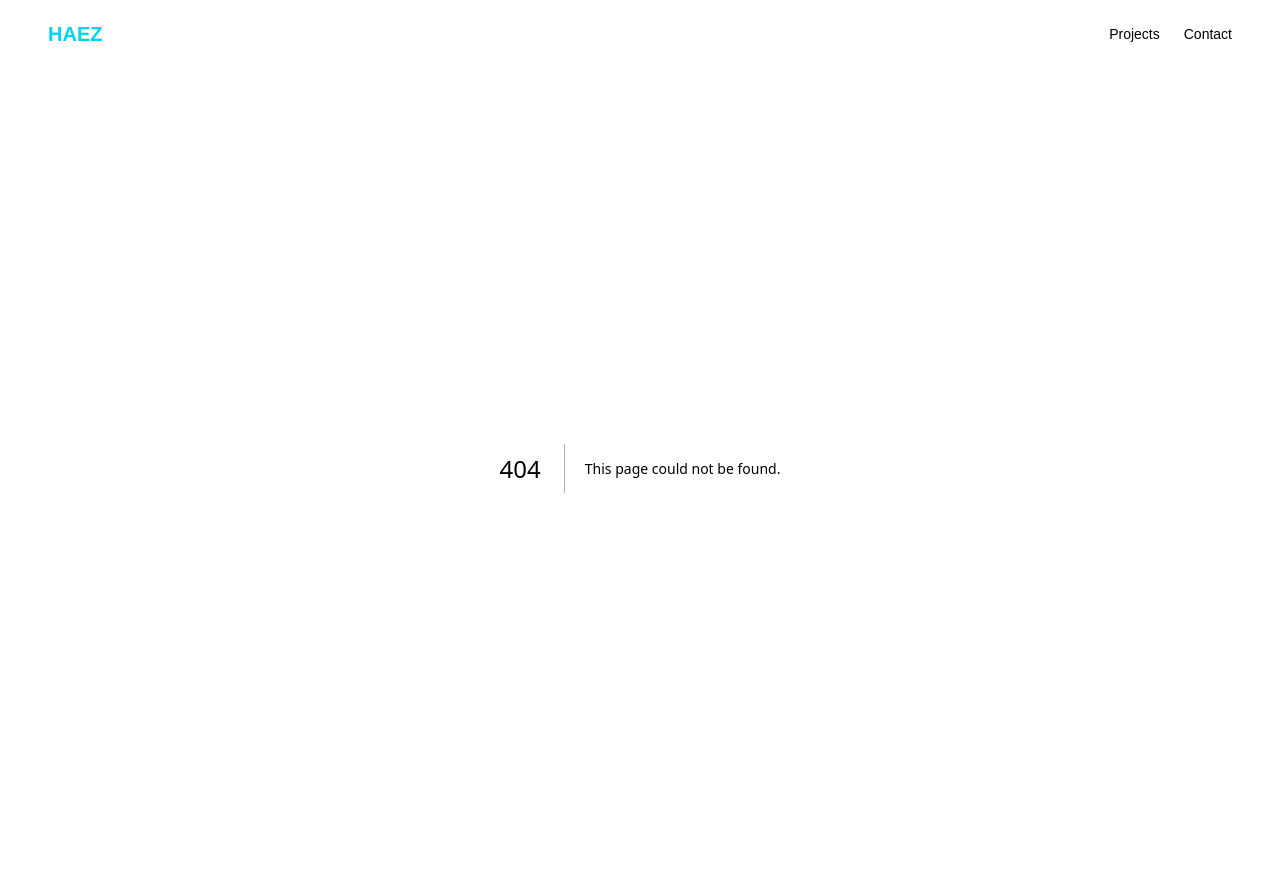
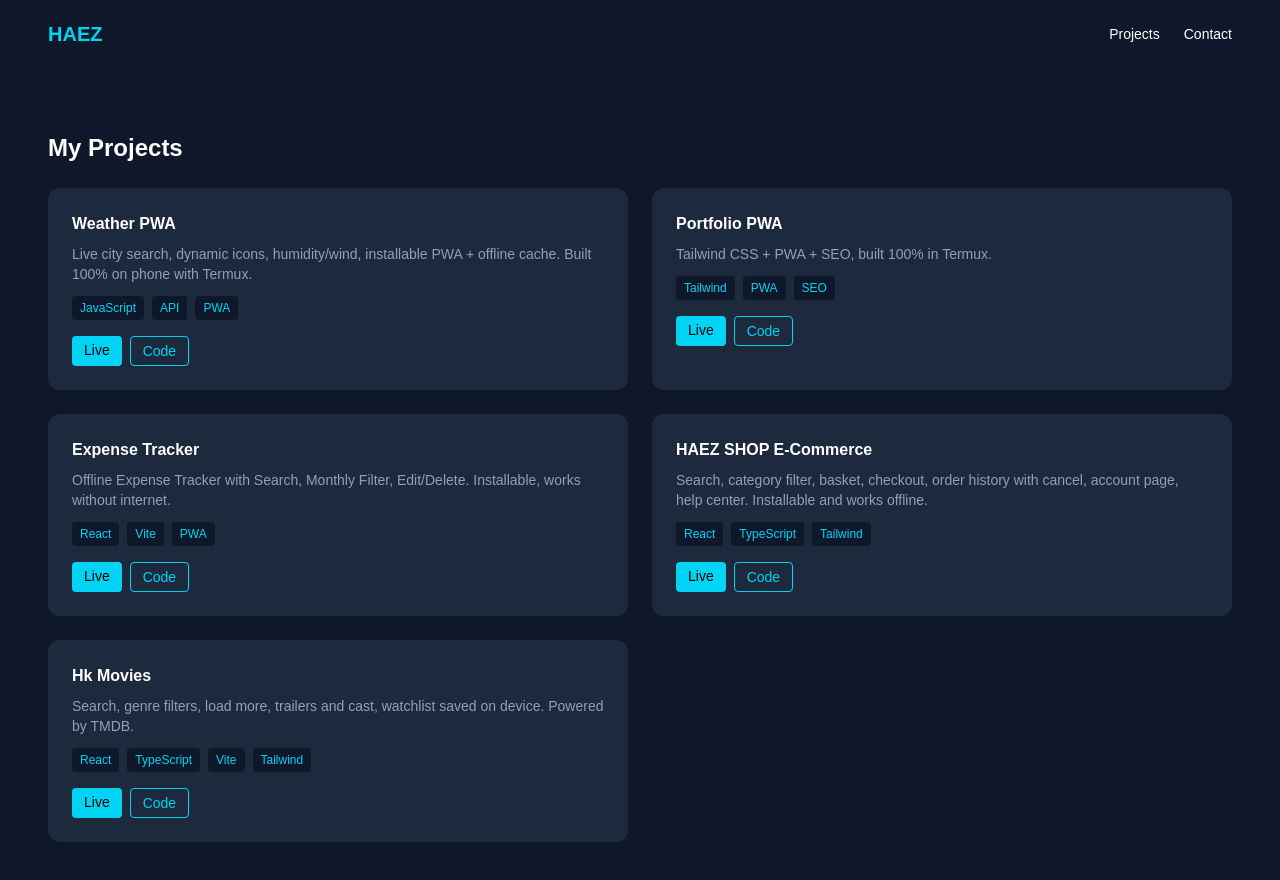
Before and after one commit to Haez0004/haez-portfolio, a Next.js app: page /projects in a window 1280 px wide. Before the commit this address had no page. Shown: the top 880 px of the page. Built offline with nearby package versions, Linux system fonts and the light colour scheme.

Commit message:
feat: projects page with typed data and cards

```diff
--- /dev/null
+++ b/app/projects/page.tsx
@@ -0,0 +1,15 @@
+import ProjectCard from "@/components/ProjectCard"
+import { projects } from "@/data/projects"
+
+export default function ProjectsPage() {
+  return (
+    <section className="max-w-7xl mx-auto px-6 md:px-12 py-16">
+      <h1 className="text-2xl font-bold mb-6">My Projects</h1>
+      <div className="grid md:grid-cols-2 gap-6">
+        {projects.map((p) => (
+          <ProjectCard key={p.slug} project={p} />
+        ))}
+      </div>
+    </section>
+  )
+}
--- /dev/null
+++ b/components/ProjectCard.tsx
@@ -0,0 +1,35 @@
+import type { Project } from "@/data/projects"
+
+export default function ProjectCard({ project }: { project: Project }) {
+  return (
+    <div className="bg-slate-800 p-6 rounded-xl">
+      <h3 className="text-white font-bold">{project.title}</h3>
+      <p className="text-slate-400 text-sm mt-2">{project.description}</p>
+      <div className="mt-3 flex flex-wrap gap-2">
+        {project.tech.map((t) => (
+          <span key={t} className="text-xs text-cyan-400 bg-slate-900 px-2 py-1 rounded">
+            {t}
+          </span>
+        ))}
+      </div>
+      <div className="mt-4 flex gap-2">
+        <a
+          href={project.live}
+          target="_blank"
+          rel="noopener noreferrer"
+          className="bg-cyan-400 text-black px-3 py-1 rounded text-sm"
+        >
+          Live
+        </a>
+        <a
+          href={project.code}
+          target="_blank"
+          rel="noopener noreferrer"
+          className="border border-cyan-400 text-cyan-400 px-3 py-1 rounded text-sm"
+        >
+          Code
+        </a>
+      </div>
+    </div>
+  )
+}
--- /dev/null
+++ b/data/projects.ts
@@ -0,0 +1,55 @@
+export interface Project {
+  slug: string
+  title: string
+  description: string
+  tech: string[]
+  live: string
+  code: string
+}
+
+export const projects: Project[] = [
+  {
+    slug: "weather-pwa",
+    title: "Weather PWA",
+    description:
+      "Live city search, dynamic icons, humidity/wind, installable PWA + offline cache. Built 100% on phone with Termux.",
+    tech: ["JavaScript", "API", "PWA"],
+    live: "https://Haez0004.github.io/weather-app/",
+    code: "https://github.com/Haez0004/weather-app",
+  },
+  {
+    slug: "portfolio-pwa",
+    title: "Portfolio PWA",
+    description: "Tailwind CSS + PWA + SEO, built 100% in Termux.",
+    tech: ["Tailwind", "PWA", "SEO"],
+    live: "https://haez0004.github.io/mywebsite/",
+    code: "https://github.com/Haez0004/mywebsite",
+  },
+  {
+    slug: "expense-tracker",
+    title: "Expense Tracker",
+    description:
+      "Offline Expense Tracker with Search, Monthly Filter, Edit/Delete. Installable, works without internet.",
+    tech: ["React", "Vite", "PWA"],
+    live: "https://expense-tracker-7455.vercel.app",
+    code: "https://github.com/Haez0004/expense-tracker",
+  },
+  {
+    slug: "haez-shop",
+    title: "HAEZ SHOP E-Commerce",
+    description:
+      "Search, category filter, basket, checkout, order history with cancel, account page, help center. Installable and works offline.",
+    tech: ["React", "TypeScript", "Tailwind"],
+    live: "https://e-commerce-ten-wine-53.vercel.app",
+    code: "https://github.com/Haez0004/e-commerce-",
+  },
+  {
+    slug: "hk-movies",
+    title: "Hk Movies",
+    description:
+      "Search, genre filters, load more, trailers and cast, watchlist saved on device. Powered by TMDB.",
+    tech: ["React", "TypeScript", "Vite", "Tailwind"],
+    live: "https://haez0004-movie-app.vercel.app",
+    code: "https://github.com/Haez0004/movie-app",
+  },
+]
```
